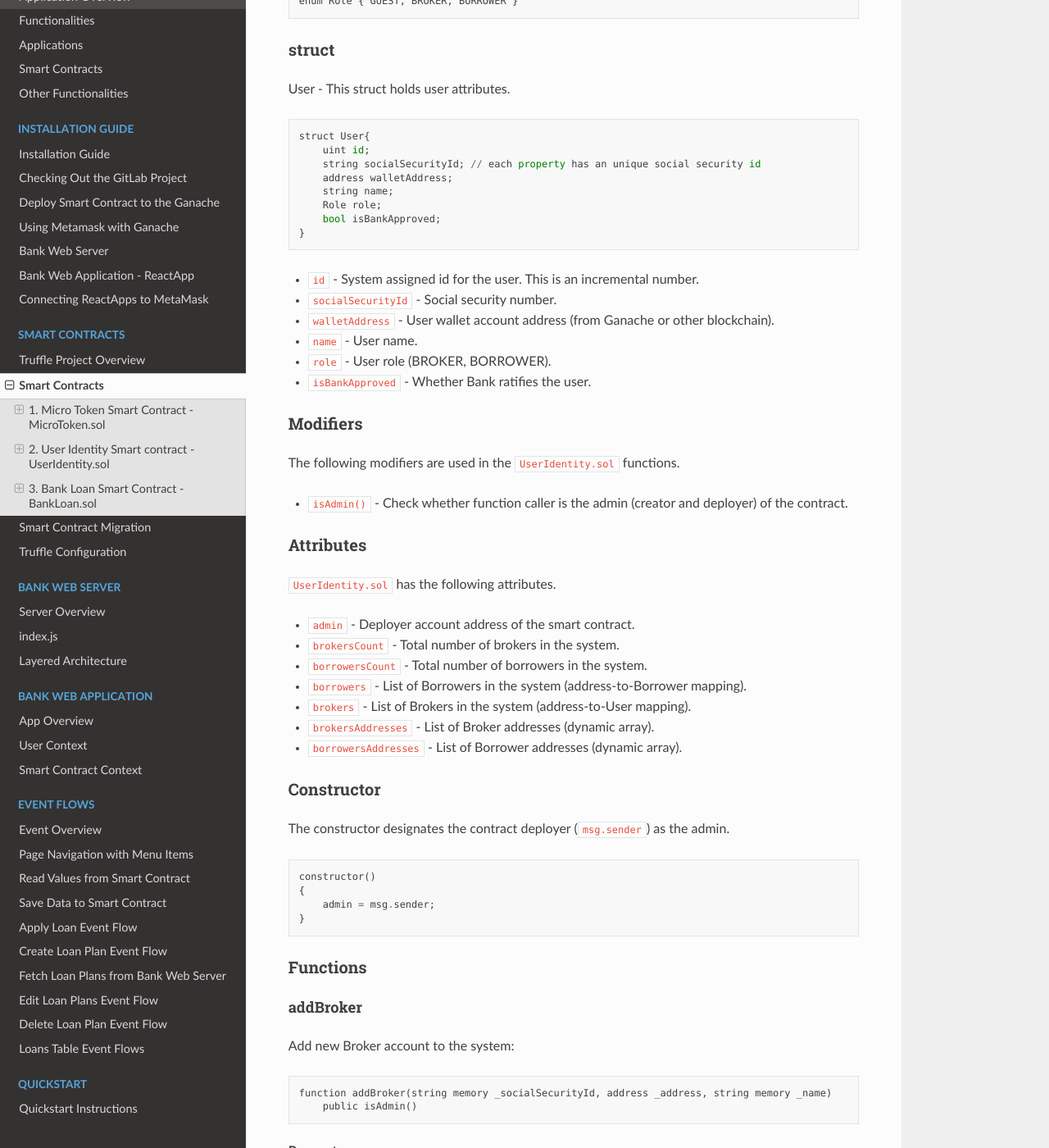
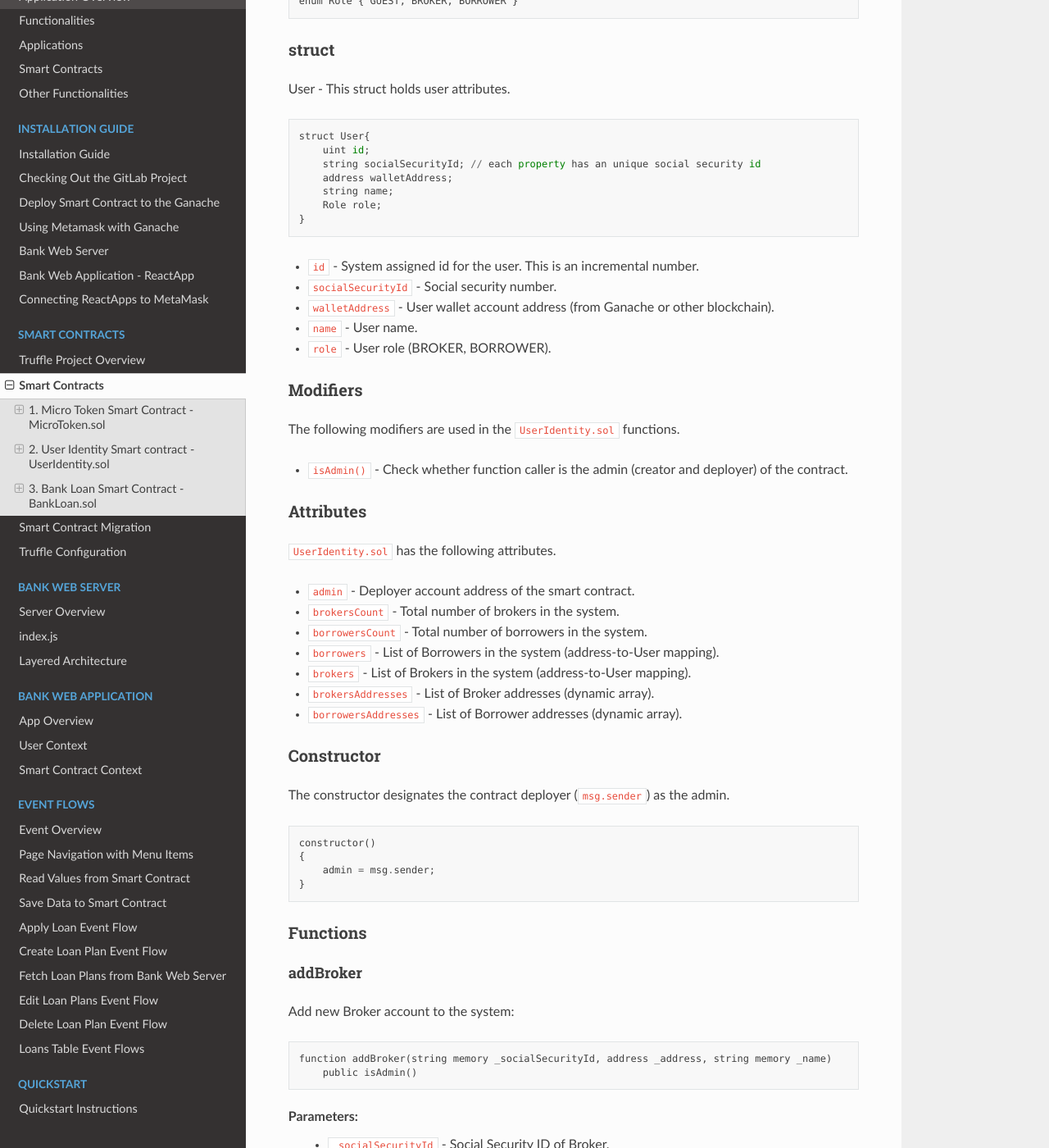
Before and after one commit to NivedithaKarthikeyan/LandregistryApp, a Sphinx documentation site: the page built from docs/source/blockchain/smartContracts.rst, in a window 1280 px wide and 1400 px high, scrolled down 3566 px. Shown: the whole window at 82% size. Built offline with Sphinx 7.4.7 and the Read the Docs theme 2.0.0, drawn with Linux system fonts in a browser that asks for light colours; some of the changed text lies outside the part shown.

Commit message:
fix issues in docs

```diff
--- a/docs/source/blockchain/smartContracts.rst
+++ b/docs/source/blockchain/smartContracts.rst
@@ -166,7 +166,6 @@ User - This struct holds user attributes. ::
         address walletAddress;
         string name;
         Role role;
-        bool isBankApproved;
     }
 
 * ``id`` - System assigned id for the user. This is an incremental number.
@@ -174,7 +173,6 @@ User - This struct holds user attributes. ::
 * ``walletAddress`` - User wallet account address (from Ganache or other blockchain).
 * ``name`` - User name.
 * ``role`` - User role (BROKER, BORROWER).
-* ``isBankApproved`` - Whether Bank ratifies the user.
 
 Modifiers
 ~~~~~~~~~
@@ -192,7 +190,7 @@ Attributes
 * ``brokersCount`` - Total number of brokers in the system.
 * ``borrowersCount`` - Total number of borrowers in the system.
 
-* ``borrowers`` - List of Borrowers in the system (address-to-Borrower mapping).
+* ``borrowers`` - List of Borrowers in the system (address-to-User mapping).
 * ``brokers`` - List of Brokers in the system (address-to-User mapping).
 
 * ``brokersAddresses`` - List of Broker addresses (dynamic array).
@@ -207,7 +205,6 @@ The constructor designates the contract deployer (``msg.sender``) as the admin.
     {
         admin = msg.sender;
     }
-
 
 Functions
 ~~~~~~~~~
@@ -341,8 +338,7 @@ struct
 
 1. Loan - This structure holds Loan attributes. ::
 
-    struct Loan
-    {
+    struct Loan{
         uint id;
         uint amount;
         uint months;
```
Also changed, not shown: other parts of docs/source/blockchain/smartContracts.rst (+8 -3 lines), 1 other file.
